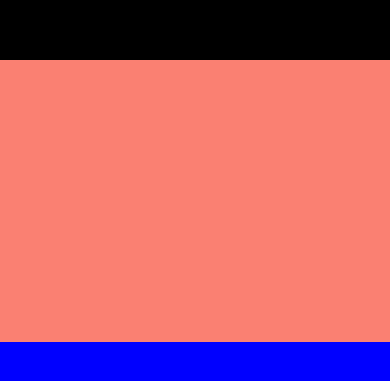
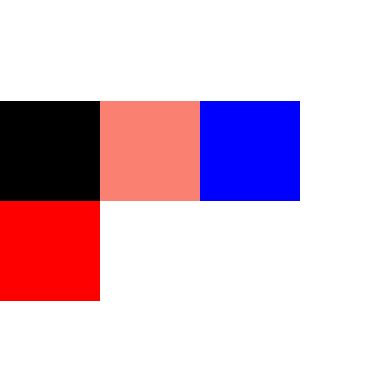
Before and after one commit to Mansoorali121/Master-Designing, a React Native app: screen / in a window 390 px wide. Shown: the part 221-602 px from the top of the page. Built offline with nearby package versions, Linux system fonts and the light colour scheme.

Commit message:
Flex wrap with direction

```diff
--- a/App.tsx
+++ b/App.tsx
@@ -1,18 +1,27 @@
-import { StyleSheet, Text, View } from 'react-native'
-import React from 'react'
+import { StyleSheet, Text, View } from 'react-native';
+import React from 'react';
 
 const App = () => {
   return (
-    <View style={{backgroundColor:"tomato",flex:1}}>
-      <View style={{flex:1,backgroundColor:"black"}}/>
-            <View style={{flex:1,backgroundColor:"salmon"}}/>
-      <View style={{flex:1,backgroundColor:"blue"}}/>
+    <View
+      style={{
+        backgroundColor: 'white',
+        flex: 1,
+        flexDirection: 'row',
+        alignItems: 'center',
 
-
+        flexWrap: 'wrap',
+        alignContent: 'center',
+      }}
+    >
+      <View style={{ backgroundColor: 'black', width: 100, height: 100 }} />
+      <View style={{ backgroundColor: 'salmon', width: 100, height: 100 }} />
+      <View style={{ backgroundColor: 'blue', width: 100, height: 100 }} />
+      <View style={{ backgroundColor: 'red', width: 100, height: 100 }} />
     </View>
-  )
-}
+  );
+};
 
 export default App;
 
-const styles = StyleSheet.create({})
+const styles = StyleSheet.create({});
```
